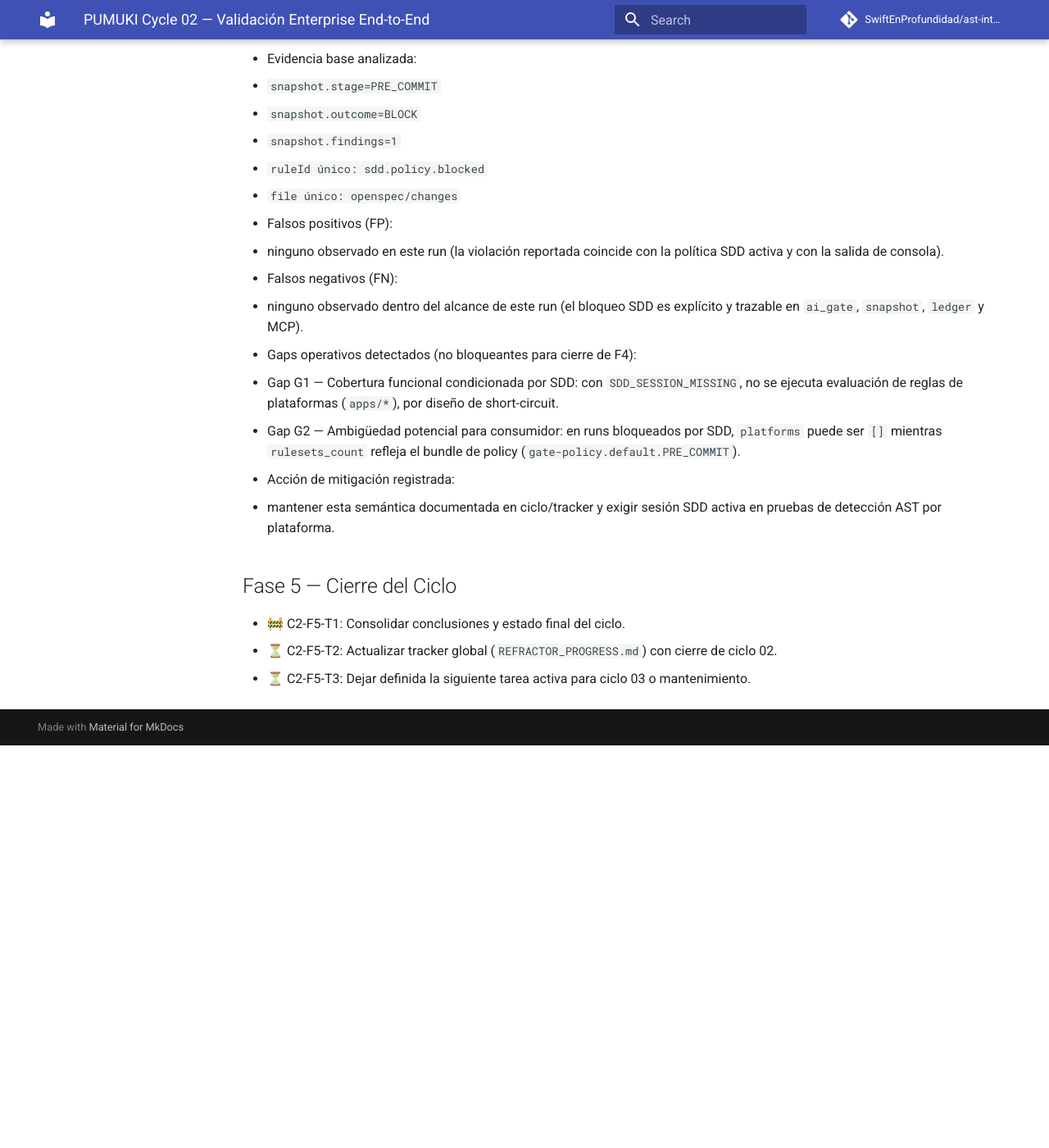
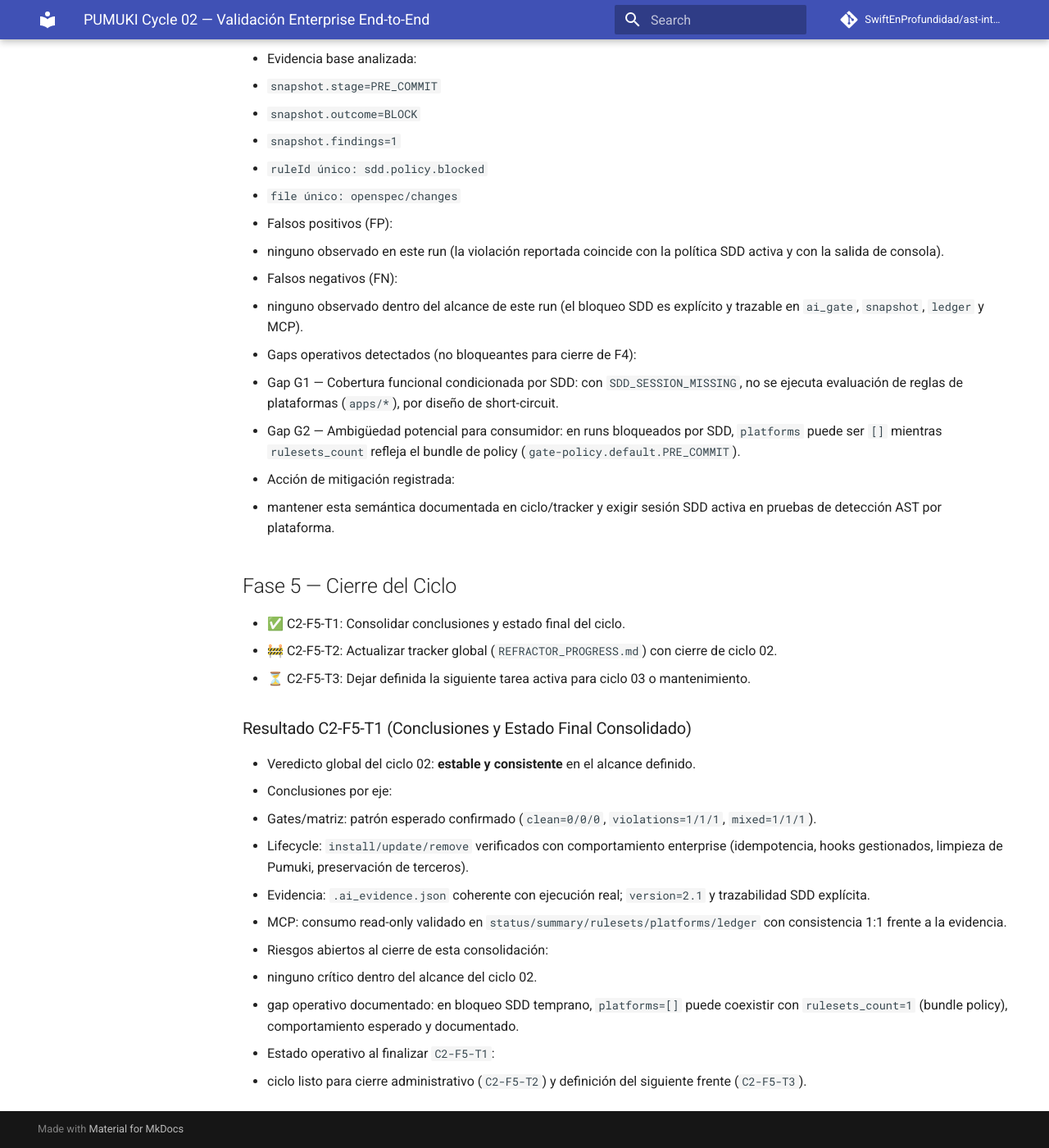
Before and after one commit to SwiftEnProfundidad/ast-intelligence-hooks, an MkDocs documentation site: the page built from docs/PUMUKI_CYCLE_02_ENTERPRISE_VALIDATION.md, in a window 1280 px wide and 1400 px high, scrolled down 8778 px. Shown: the whole window at 82% size. Built offline with MkDocs 1.6.1 and Material for MkDocs 9.7.7, drawn with Linux system fonts in a browser that asks for light colours; comment, search, counter and statistics services are not loaded; before the commit the page ends 9687 px from its top, so only the background shows below that.

Commit message:
docs(cycle-02): complete C2-F5-T1 and advance to C2-F5-T2

```diff
--- a/docs/PUMUKI_CYCLE_02_ENTERPRISE_VALIDATION.md
+++ b/docs/PUMUKI_CYCLE_02_ENTERPRISE_VALIDATION.md
@@ -264,6 +264,19 @@ Ejecutar un ciclo completo, finito y verificable de validación enterprise de Pu
   - mantener esta semántica documentada en ciclo/tracker y exigir sesión SDD activa en pruebas de detección AST por plataforma.
 
 ## Fase 5 — Cierre del Ciclo
-- 🚧 C2-F5-T1: Consolidar conclusiones y estado final del ciclo.
-- ⏳ C2-F5-T2: Actualizar tracker global (`REFRACTOR_PROGRESS.md`) con cierre de ciclo 02.
+- ✅ C2-F5-T1: Consolidar conclusiones y estado final del ciclo.
+- 🚧 C2-F5-T2: Actualizar tracker global (`REFRACTOR_PROGRESS.md`) con cierre de ciclo 02.
 - ⏳ C2-F5-T3: Dejar definida la siguiente tarea activa para ciclo 03 o mantenimiento.
+
+### Resultado C2-F5-T1 (Conclusiones y Estado Final Consolidado)
+- Veredicto global del ciclo 02: **estable y consistente** en el alcance definido.
+- Conclusiones por eje:
+  - Gates/matriz: patrón esperado confirmado (`clean=0/0/0`, `violations=1/1/1`, `mixed=1/1/1`).
+  - Lifecycle: `install/update/remove` verificados con comportamiento enterprise (idempotencia, hooks gestionados, limpieza de Pumuki, preservación de terceros).
+  - Evidencia: `.ai_evidence.json` coherente con ejecución real; `version=2.1` y trazabilidad SDD explícita.
+  - MCP: consumo read-only validado en `status/summary/rulesets/platforms/ledger` con consistencia 1:1 frente a la evidencia.
+- Riesgos abiertos al cierre de esta consolidación:
+  - ninguno crítico dentro del alcance del ciclo 02.
+  - gap operativo documentado: en bloqueo SDD temprano, `platforms=[]` puede coexistir con `rulesets_count=1` (bundle policy), comportamiento esperado y documentado.
+- Estado operativo al finalizar `C2-F5-T1`:
+  - ciclo listo para cierre administrativo (`C2-F5-T2`) y definición del siguiente frente (`C2-F5-T3`).
```
Also changed, not shown: docs/REFRACTOR_PROGRESS.md (+2 -1 lines).
